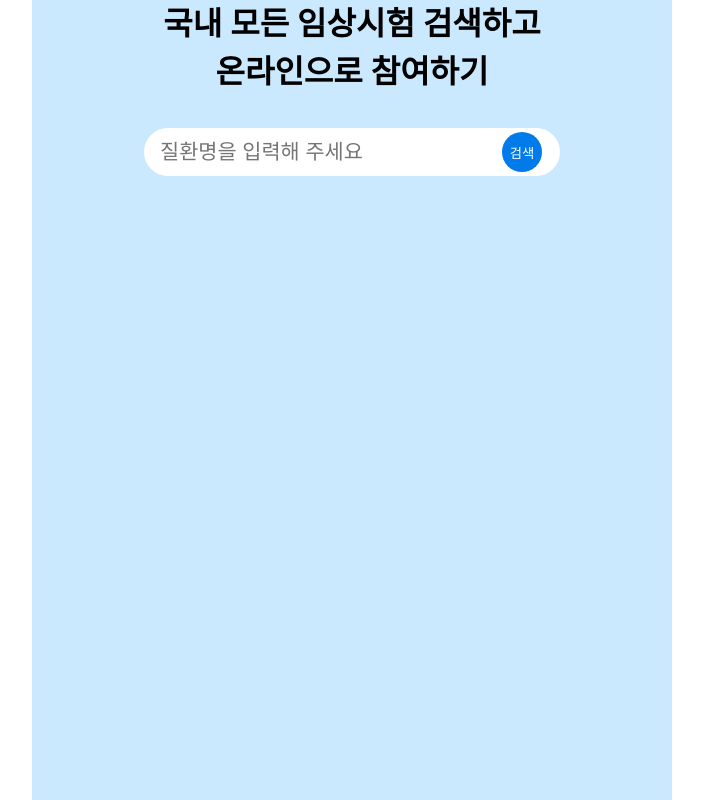
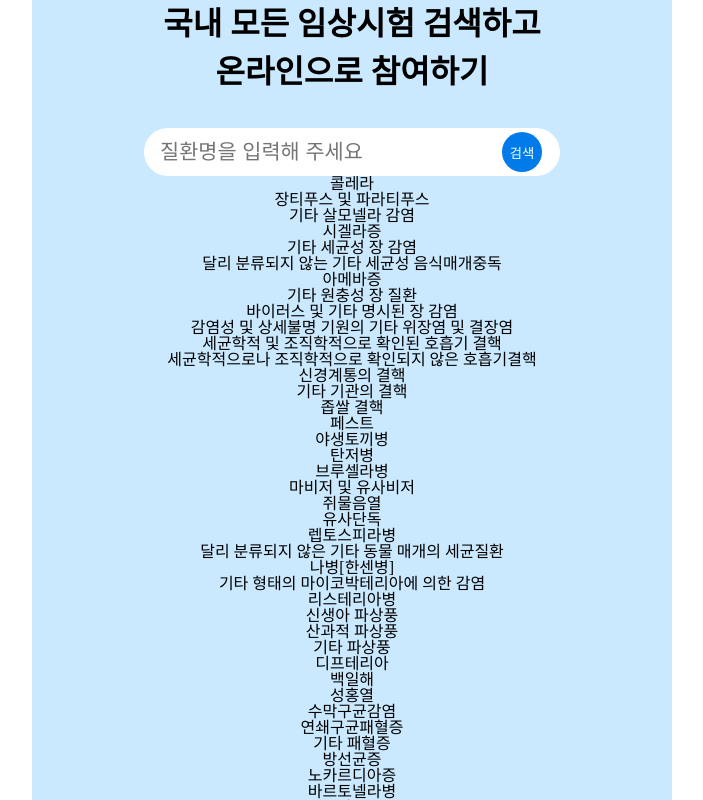
Before and after one commit to plou102/pre-onboarding-12th-3, a React (Create React App) app: page / in a window 1280 px wide. Shown: the top 800 px of the page, without its empty margins (288-991 px from the left). Built offline with nearby package versions, Linux system fonts and the light colour scheme; data requests are answered from the project's data file.

Commit message:
Feat: api url 수정 및 검색 리스트 구현

```diff
--- a/src/api/http.js
+++ b/src/api/http.js
@@ -1,8 +1,8 @@
 import axios from 'axios';
 
-export const getSearchData = () => {
-  axios.get('/dummy/db.json').then(res => {
-    console.info('calling api');
-    return res.data;
-  });
+export const getSearchData = async keyword => {
+  return await axios
+    .get(`http://localhost:4000/sick?q=${keyword}`)
+    .then(res => res.data)
+    .finally(console.info('calling api'));
 };
--- a/src/pages/Main.jsx
+++ b/src/pages/Main.jsx
@@ -1,4 +1,5 @@
-import React, { useRef, useState } from 'react';
+import { getSearchData } from 'api/http';
+import React, { useEffect, useRef, useState } from 'react';
 import { styled } from 'styled-components';
 
 const Main = () => {
@@ -8,10 +9,25 @@ const Main = () => {
   const [searchWord, setSearchWord] = useState('');
   const [autoSearchWord, setAutoSearchWord] = useState('');
   const [focusIndex, setFocusIndex] = useState(-1);
+  const [dataList, setDataList] = useState();
+  const [searchList, setSearchList] = useState([]);
+
+  useEffect(() => {
+    if (isAutoWord) return;
+
+    const getData = async () => {
+      const list = await getSearchData(searchWord);
+
+      setSearchList(list);
+    };
+
+    getData();
+  }, [searchWord]);
 
   const InputChange = e => {
     if (isAutoWord) {
-      const enteredValue = e.nativeEvent.inputType === 'deleteContent' ? '' : e.nativeEvent.data;
+      const enteredValue =
+        e.nativeEvent.inputType === 'deleteContentBackward' ? '' : e.nativeEvent.data;
 
       focusIndex >= 0 && setSearchWord(autoSearchWord + enteredValue);
       setIsAutoWord(false);
@@ -28,7 +44,7 @@ const Main = () => {
 
   const KeyEvent = {
     Arrowdown: () => {
-      if (autoSearchWord.length === 0) {
+      if (searchList.length === 0) {
         return;
       }
       if (listRef.current.childElementCount === focusIndex + 1) {
@@ -39,7 +55,7 @@ const Main = () => {
         setIsAutoWord(true);
       }
       setFocusIndex(index => index + 1);
-      setAutoSearchWord(autoSearchWord.results[focusIndex + 1].title);
+      setAutoSearchWord(searchList[focusIndex + 1].sickNm);
     },
     ArrowUp: () => {
       if (focusIndex === -1) {
@@ -53,7 +69,7 @@ const Main = () => {
       }
 
       setFocusIndex(index => index - 1);
-      setAutoSearchWord(autoSearchWord.results[focusIndex - 1].title);
+      setAutoSearchWord(searchList[focusIndex - 1].sickNm);
     },
     Escape: () => {
       setAutoSearchWord('');
@@ -82,6 +98,17 @@ const Main = () => {
 
         <SearchBtn>검색</SearchBtn>
       </SearchContent>
+
+      <SearchResultList ref={listRef}>
+        {searchList.length > 0 &&
+          searchList.map((item, idx) => {
+            return (
+              <SearchResultItem key={idx} ref={idx === focusIndex ? focusRef : undefined}>
+                {item.sickNm}
+              </SearchResultItem>
+            );
+          })}
+      </SearchResultList>
     </MainContent>
   );
 };
@@ -128,3 +155,7 @@ const SearchBtn = styled.button`
   top: 4px;
   z-index: 1;
 `;
+
+const SearchResultList = styled.div``;
+
+const SearchResultItem = styled.div``;
```
